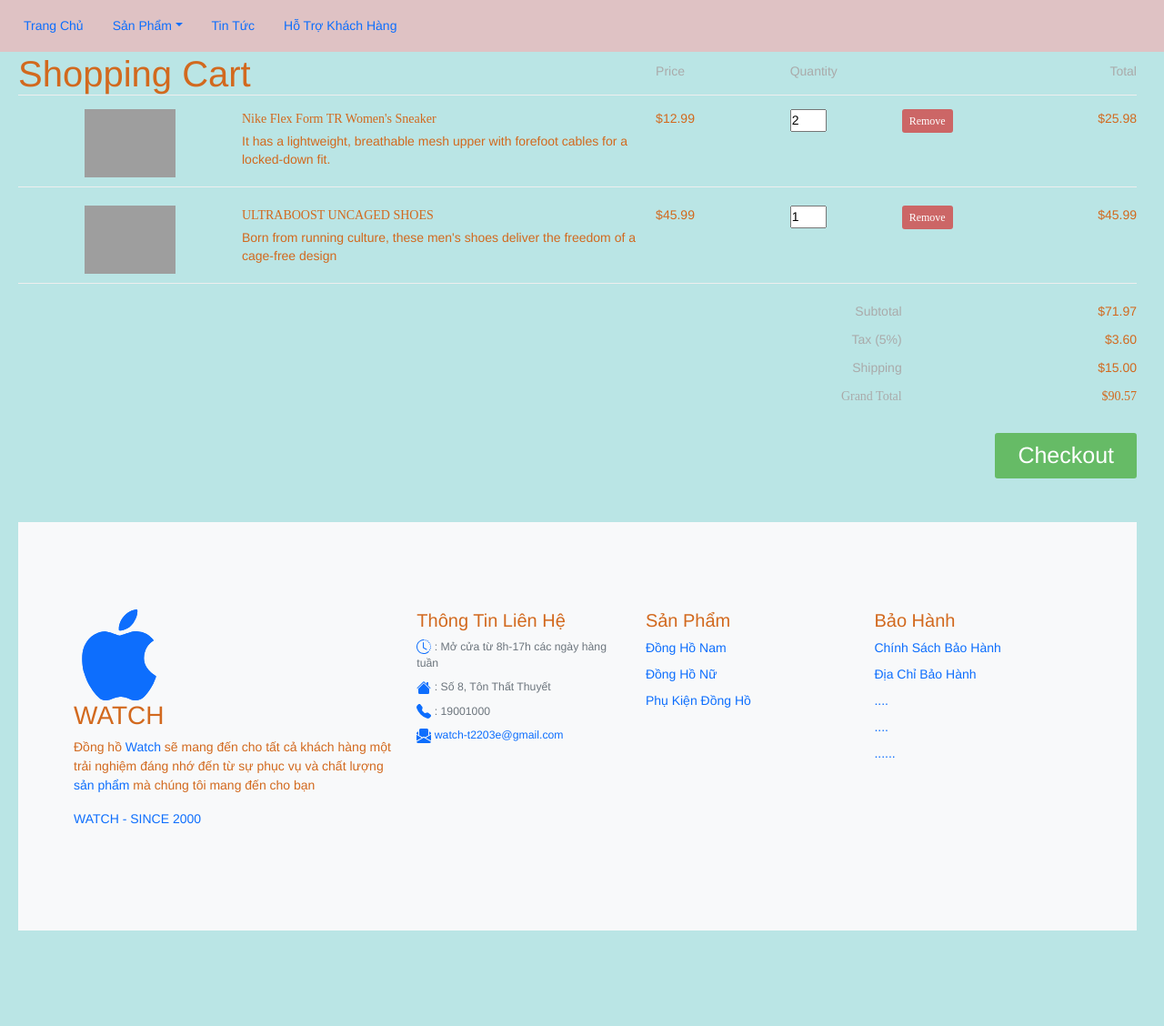
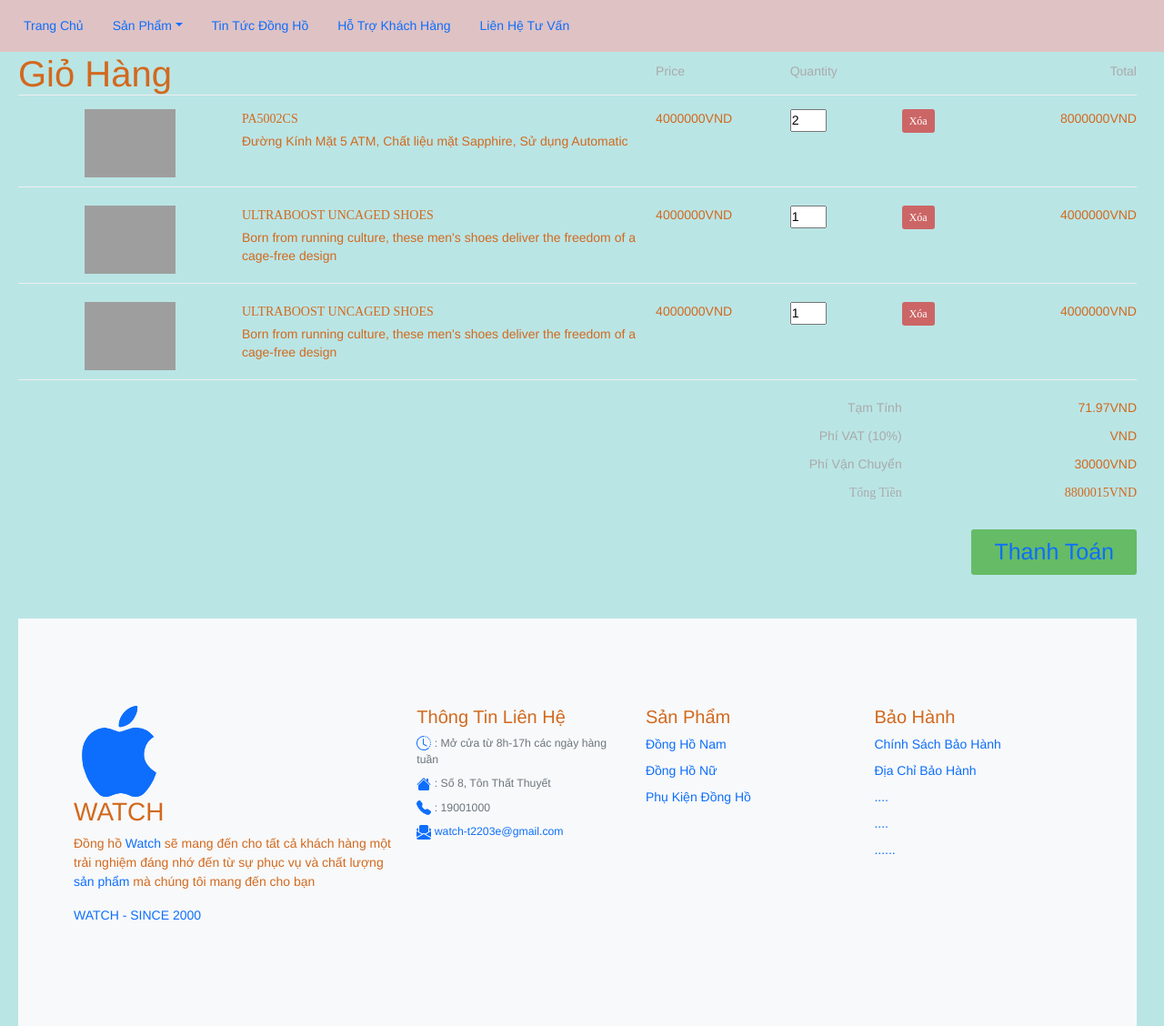
Before and after one commit to DoVanThang118/T2203E-group6.1, a PHP site: page /giohang.html in a window 1280 px wide. Shown: the part 92-1220 px from the top of the page at 91% size. Before the commit the page ends 1115 px from the top, so only its background shows below. Run offline with PHP 8.4, Linux system fonts and the light colour scheme; some libraries are stand-ins or nearby versions; grey boxes are pictures that could not be loaded.

Commit message:
bai tap nhom

```diff
--- a/css/giohang.css
+++ b/css/giohang.css
@@ -52,8 +52,8 @@
 
 /* Apply clearfix in a few places */
 /* Apply dollar signs */
-.product .product-price:before, .product .product-line-price:before, .totals-value:before {
-    content: '$';
+.product .product-price:after, .product .product-line-price:after, .totals-value:after {
+    content: 'VND';
 }
 
 /* Body/Header stuff */
@@ -222,8 +222,8 @@
         margin-top: 10px;
     }
 
-    .product .product-line-price:before {
-        content: 'Item Total: $';
+    .product .product-line-price:after {
+        content: 'Item Total: VND';
     }
 
     .totals .totals-item label {
--- a/giohang.html
+++ b/giohang.html
@@ -4,7 +4,7 @@
     <!-- Required Meta Tags Always Come First -->
     <meta charset="UTF-8">
     <!-- Title -->
-    <title>WATCH</title>
+    <title>Giỏ Hàng</title>
     <!-- Font -->
     <link rel="preconnect" href="https://fonts.googleapis.com">
     <link rel="preconnect" href="https://fonts.gstatic.com" crossorigin>
@@ -73,10 +73,10 @@
             </ul>
         </li>
         <li class="nav-item">
-            <a class="nav-link" href="#">Tin Tức</a>
+            <a class="nav-link" href="News.html">Tin Tức Đồng Hồ</a>
         </li>
         <li class="nav-item">
-            <a class="nav-link" href="#">Hỗ Trợ Khách Hàng</a>
+            <a class="nav-link" href="Help.html">Hỗ Trợ Khách Hàng</a>
         </li>
     </ul>
     <!-- Modal -->
@@ -168,10 +168,13 @@
                 </ul>
             </li>
             <li class="nav-item">
-                <a class="nav-link" href="#">Tin Tức</a>
+                <a class="nav-link" href="#">Tin Tức Đồng Hồ</a>
             </li>
             <li class="nav-item">
                 <a class="nav-link" href="#">Hỗ Trợ Khách Hàng</a>
+            </li>
+            <li class="nav-item">
+                <a class="nav-link" href="#">Liên Hệ Tư Vấn</a>
             </li>
         </ul>
     </div>
@@ -213,7 +216,7 @@
 </header>
 <!-- ========== END HEADER ========== -->
 <!-- ========== MAIN CONTENT ========== -->
-<h1>Shopping Cart</h1>
+<h1>Giỏ Hàng</h1>
 
 <div class="shopping-cart">
 
@@ -228,64 +231,84 @@
 
     <div class="product">
         <div class="product-image">
-            <img src="images/nike.jpg">
+            <img src="images/7.jpg">
         </div>
         <div class="product-details">
-            <div class="product-title">Nike Flex Form TR Women's Sneaker</div>
-            <p class="product-description"> It has a lightweight, breathable mesh upper with forefoot cables for a locked-down fit.</p>
+            <div class="product-title">PA5002CS</div>
+            <p class="product-description">  Đường Kính Mặt 5 ATM,  Chất liệu mặt Sapphire,  Sử dụng Automatic</p>
         </div>
-        <div class="product-price">12.99</div>
+        <div class="product-price">4000000</div>
         <div class="product-quantity">
             <input type="number" value="2" min="1">
         </div>
         <div class="product-removal">
             <button class="remove-product">
-                Remove
+                Xóa
             </button>
         </div>
-        <div class="product-line-price">25.98</div>
+        <div class="product-line-price">8000000</div>
     </div>
 
     <div class="product">
         <div class="product-image">
-            <img src="images/adidas.jpg">
+            <img src="images/46.jpg">
         </div>
         <div class="product-details">
             <div class="product-title">ULTRABOOST UNCAGED SHOES</div>
             <p class="product-description">Born from running culture, these men's shoes deliver the freedom of a cage-free design</p>
         </div>
-        <div class="product-price">45.99</div>
+        <div class="product-price">4000000</div>
         <div class="product-quantity">
             <input type="number" value="1" min="1">
         </div>
         <div class="product-removal">
             <button class="remove-product">
-                Remove
+                Xóa
             </button>
         </div>
-        <div class="product-line-price">45.99</div>
+        <div class="product-line-price">4000000</div>
     </div>
+    <div class="product">
+        <div class="product-image">
+            <img src="images/35.jpg">
+        </div>
+        <div class="product-details">
+            <div class="product-title">ULTRABOOST UNCAGED SHOES</div>
+            <p class="product-description">Born from running culture, these men's shoes deliver the freedom of a cage-free design</p>
+        </div>
+        <div class="product-price">4000000</div>
+        <div class="product-quantity">
+            <input type="number" value="1" min="1">
+        </div>
+        <div class="product-removal">
+            <button class="remove-product">
+                Xóa
+            </button>
+        </div>
+        <div class="product-line-price">4000000</div>
+    </div>
+
 
     <div class="totals">
         <div class="totals-item">
-            <label>Subtotal</label>
+            <label>Tạm Tính</label>
             <div class="totals-value" id="cart-subtotal">71.97</div>
         </div>
         <div class="totals-item">
-            <label>Tax (5%)</label>
-            <div class="totals-value" id="cart-tax">3.60</div>
+            <label>Phí VAT (10%)</label>
+            <div class="totals-value" id="cart-tax"></div>
         </div>
         <div class="totals-item">
-            <label>Shipping</label>
-            <div class="totals-value" id="cart-shipping">15.00</div>
+            <label>Phí Vận Chuyển</label>
+            <div class="totals-value" id="cart-shipping">30000</div>
         </div>
         <div class="totals-item totals-item-total">
-            <label>Grand Total</label>
-            <div class="totals-value" id="cart-total">90.57</div>
+            <label>Tổng Tiền</label>
+            <div class="totals-value" id="cart-total">8800015</div>
         </div>
     </div>
 
-    <button class="checkout">Checkout</button>
+    <button class="checkout"><a href="thanhtoan.html" >Thanh Toán</a></button>
 
 </div>
 <!-- ========== FOOTER ========== -->
--- a/js/giohang.js
+++ b/js/giohang.js
@@ -1,6 +1,6 @@
 /* Set rates + misc */
-var taxRate = 0.05;
-var shippingRate = 15.00;
+var taxRate = 0.1;
+var shippingRate = 30000;
 var fadeTime = 300;
 
 
```
Also changed, not shown: thanhtoan.html (+34 -20 lines).
